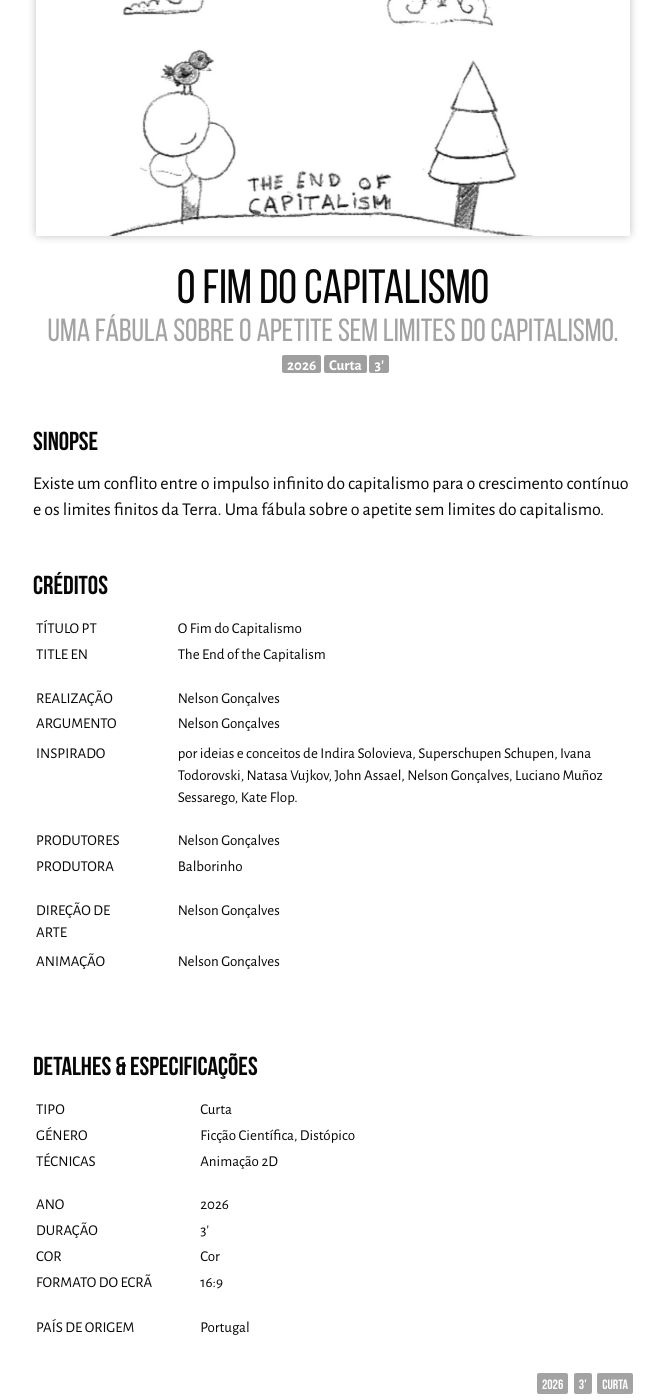
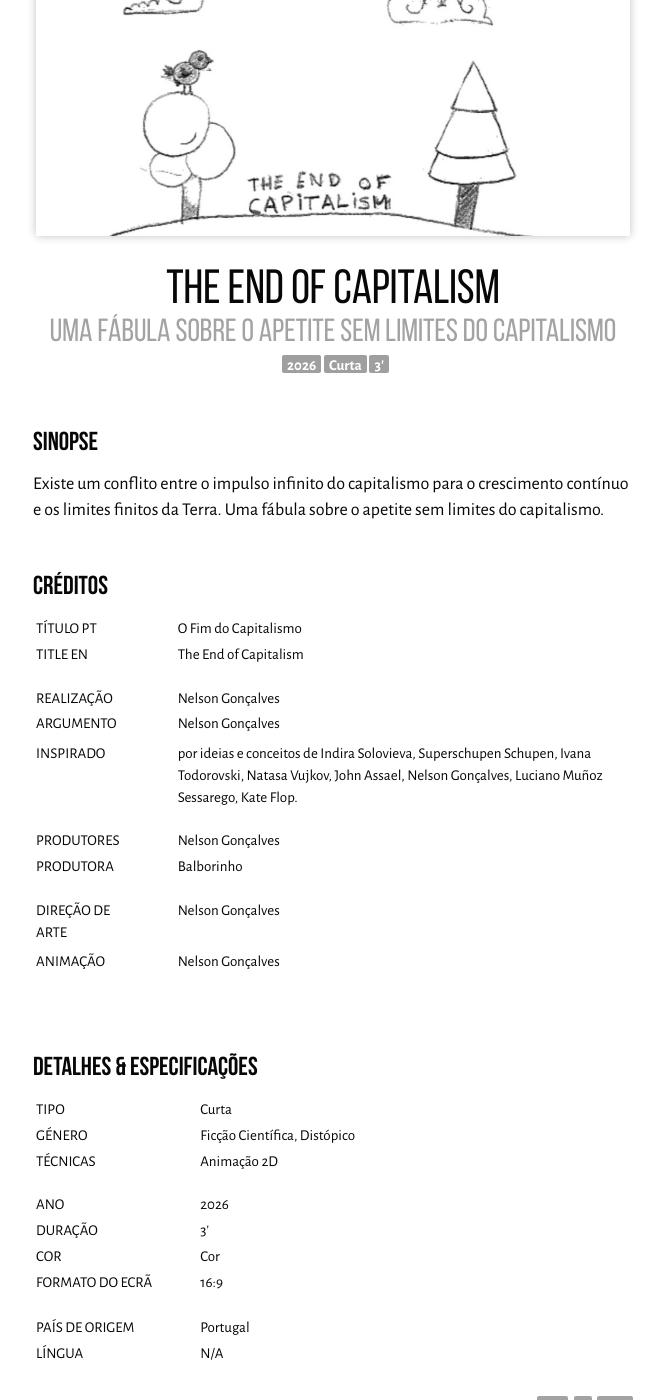
Before and after one commit to balborinho/balborinho.github.io, a Jekyll site: the page built from _products/o-fim-do-capitalismo.md, in a window 1280 px wide and 1400 px high, scrolled down 391 px. Shown: the whole window, without its empty margins (307-972 px from the left). Built offline with Jekyll 4.4.1, drawn with Linux system fonts in a browser that asks for light colours.

Commit message:
Update o-fim-do-capitalismo.md

```diff
--- a/_products/o-fim-do-capitalismo.md
+++ b/_products/o-fim-do-capitalismo.md
@@ -1,8 +1,8 @@
 ---
-title: "O Fim do Capitalismo"
-titulo-en: "The End of the Capitalism"
+title: "The End of Capitalism"
+titulo-en: "The End of Capitalism"
 titulo-pt: "O Fim do Capitalismo"
-subtitle: "Uma fábula sobre o apetite sem limites do capitalismo."
+subtitle: "Uma fábula sobre o apetite sem limites do capitalismo"
 type: ['2026', 'Curta', "3'"]
 
 etapa: pré-produção
@@ -55,7 +55,7 @@ ratio: '16:9'
 sound:
 
 country: Portugal
-language:
+language: N/A
 subtitles:
 
 excerpt: Existe um conflito entre o impulso infinito do capitalismo para o crescimento contínuo e os limites finitos da Terra. Uma fábula sobre o apetite sem limites do capitalismo.
```
